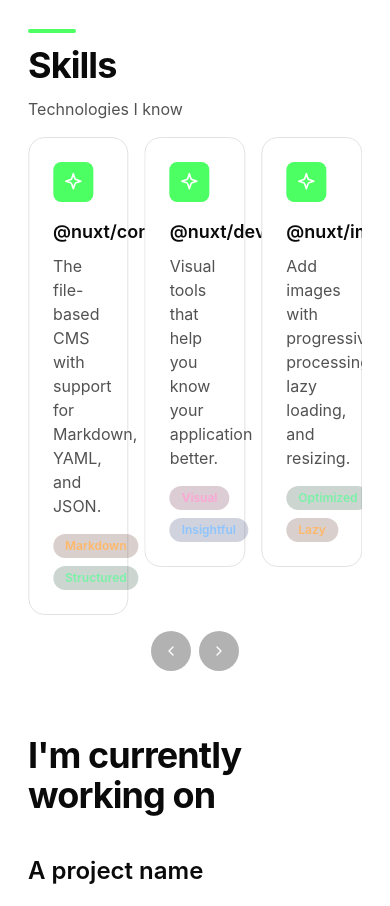
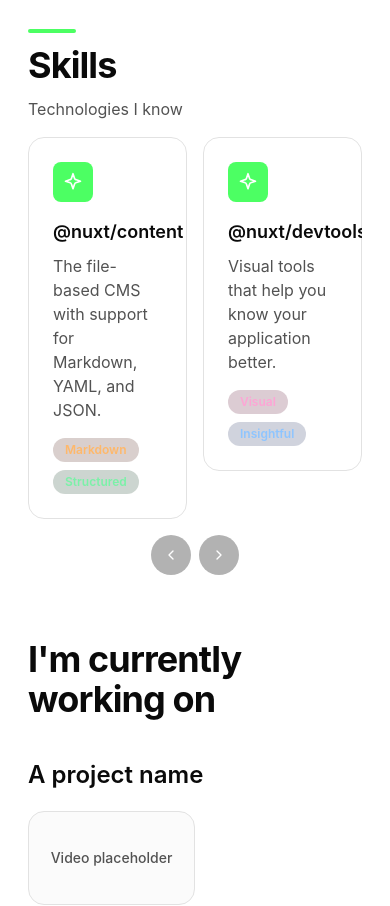
Before and after one commit to radiumfox/elenafisak.dev, a Next.js app: page / in a window 390 px wide. Shown: the part 2760-3666 px from the top of the page. Built offline with nearby package versions, Linux system fonts and the light colour scheme.

Commit message:
fix: adjust design to make it responsive to smaller screens

```diff
--- a/src/app/page.tsx
+++ b/src/app/page.tsx
@@ -206,16 +206,13 @@
 
       <ContentSection id="contacts">
 
-        <div className="flex gap-x-6">
-          <div className="w-full space-y-4">
+        <div className="flex flex-col gap-8 xl:flex-row xl:gap-6">
+          <div className="w-full space-y-6">
             <h1 className="text-4xl font-bold tracking-tight">Get in touch</h1>
             <p className="text-muted">Whether you have a project, an opportunity,<br/> or simply want to connect — drop me a message.</p>
             <div className="flex flex-col gap-y-4 justify-between">
-              <div className="space-y-4">
-                <h3 className="text-3xl font-bold">Socials</h3>
-                <SocialsList items={SOCIAL_LINKS} />
-              </div>
-              <a className="text-2xl" href="mailto:example@gmail.com" target="_blank">example@gmail.com</a>
+              <h3 className="text-3xl font-bold">Socials</h3>
+              <SocialsList className="grid grid-cols-2 gap-y-4 xl:block xl:space-y-2" items={SOCIAL_LINKS} />
             </div>
           </div>
           <ContactForm />
--- a/src/components/CarouselBase/CarouselBase.tsx
+++ b/src/components/CarouselBase/CarouselBase.tsx
@@ -32,12 +32,15 @@
     <div className="carousel-base w-full">
       <Swiper
         modules={[Navigation, Autoplay]}
-        slidesPerView={slidesPerView}
+        slidesPerView={2}
+        breakpoints={{
+          1024: { slidesPerView },
+        }}
         spaceBetween={16}
         navigation={false}
         autoplay={
           autoplay
-            ? { delay: autoplayDelay, disableOnInteraction: false }
+            ? { delay: autoplayDelay, disableOnInteraction: false, pauseOnMouseEnter: true }
             : undefined
         }
         onSwiper={(swiper) => {
--- a/src/components/CarouselBase/CarouselCard.tsx
+++ b/src/components/CarouselBase/CarouselCard.tsx
@@ -9,7 +9,7 @@
 
 export function CarouselCard({ icon: Icon, title, description, children }: CarouselCardProps) {
   return (
-    <div className="flex h-full flex-col rounded-2xl border border-line bg-background p-6">
+    <div className="flex h-full flex-col rounded-2xl border border-line bg-background p-6 transition-colors hover:bg-subtle">
       <div className="flex h-10 w-10 items-center justify-center rounded-lg bg-accent">
         <Icon className="h-5 w-5 text-background" />
       </div>
--- a/src/components/SocialsList/SocialsList.tsx
+++ b/src/components/SocialsList/SocialsList.tsx
@@ -1,8 +1,8 @@
 import type { SocialItem, SocialsListProps } from './types';
 
-export function SocialsList({ items }: SocialsListProps) {
+export function SocialsList({ items, className }: SocialsListProps) {
   return (
-    <ul className="space-y-2">
+    <ul className={className ?? 'space-y-2'}>
       {items.map((item: SocialItem) => (
         <li key={item.name}>
           <a
--- a/src/components/SocialsList/types.ts
+++ b/src/components/SocialsList/types.ts
@@ -4,4 +4,5 @@
 
 export interface SocialsListProps {
   items: SocialItem[];
+  className?: string;
 }
```
